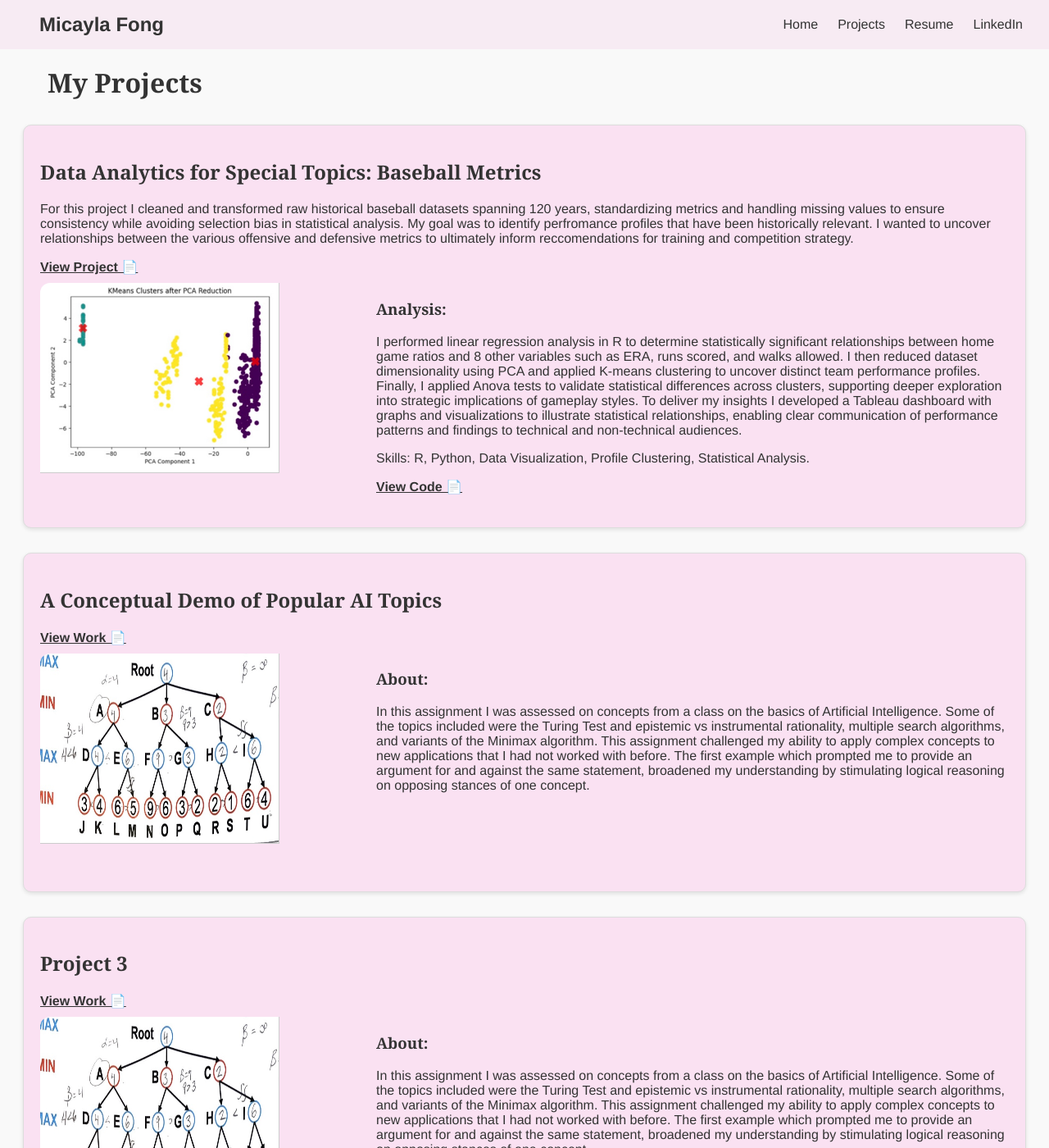
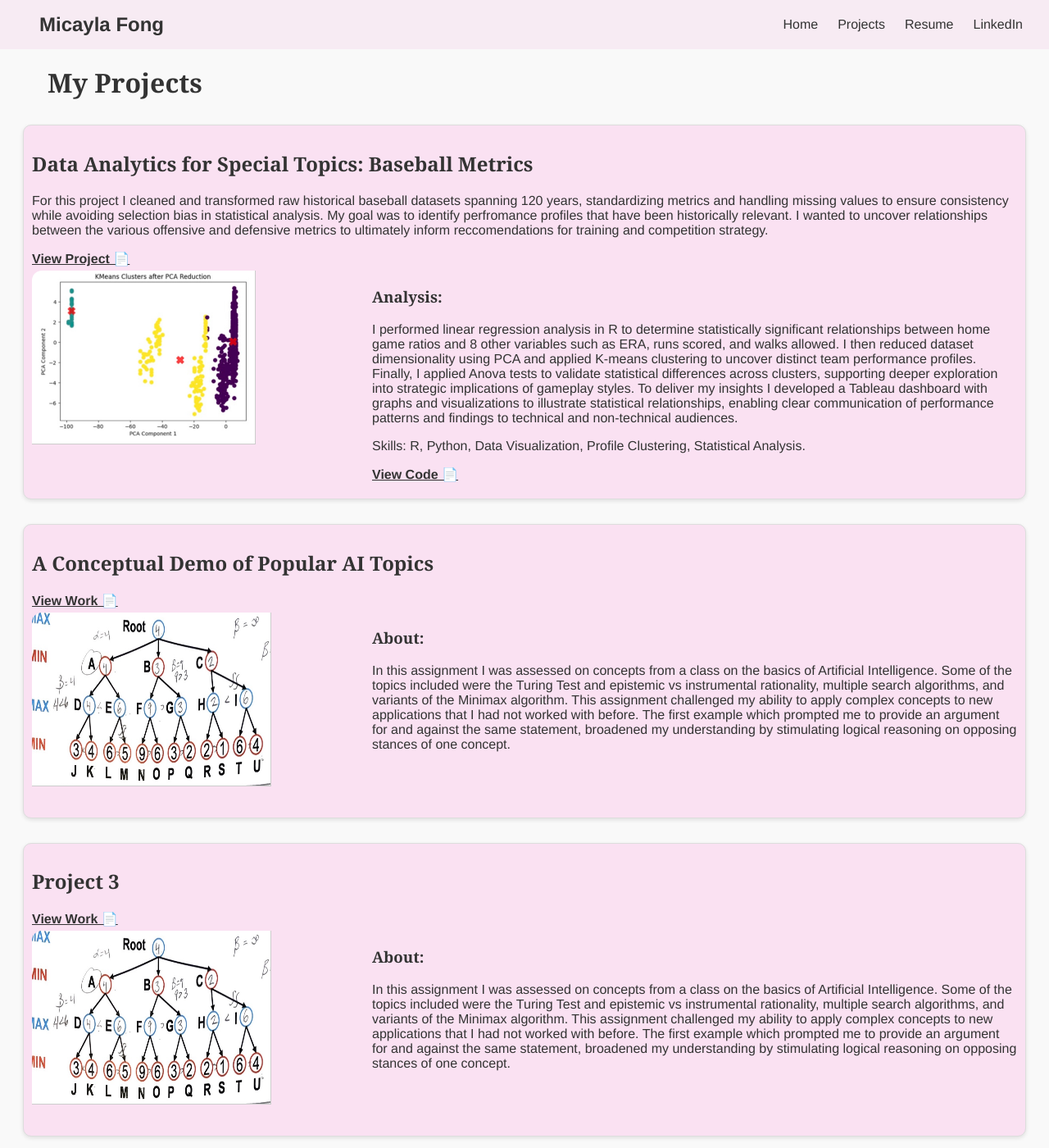
Before and after one commit to mdfong35/mdfong35.github.io, a Jekyll site: the page built from projects.md, in a window 1280 px wide and 1400 px high. Shown: the whole window at 82% size. Built offline with Jekyll 4.4.1, drawn with Linux system fonts in a browser that asks for light colours.

Commit message:
Update style.css

```diff
--- a/assets/style.css
+++ b/assets/style.css
@@ -71,7 +71,7 @@ h1, h2, h3 {
 .project-card {
     border: 1px solid #ddd;
     border-radius: 10px;
-    padding: 20px;
+    padding: 10px;
     margin: 30px 20px;
     background-color: #fae1f2;
     box-shadow: 0 2px 5px rgba(0,0,0,0.1);
@@ -91,9 +91,9 @@ h1, h2, h3 {
 .project-analysis {
     display: flex;
     align-items: flex-start;
-    gap: 10px;
-    margin-top: 10px;
-    margin-bottom: 20px;
+    gap: 5px;
+    margin-top: 5px;
+    margin-bottom: 10px;
 }
 
 .project-thumbnail {
@@ -108,8 +108,8 @@ h1, h2, h3 {
 
 /* Crop container */
 .img-crop-container {
-  width: 400px;         /* adjust this for final crop width */
-  height: 250px;        /* adjust this for final crop height */
+  width: 410px;         /* adjust this for final crop width */
+  height: 230px;        /* adjust this for final crop height */
   overflow: hidden;     /* hides rest of the image */
   border-radius: 12px;  /* optional rounded corners */
   position: relative;
```
